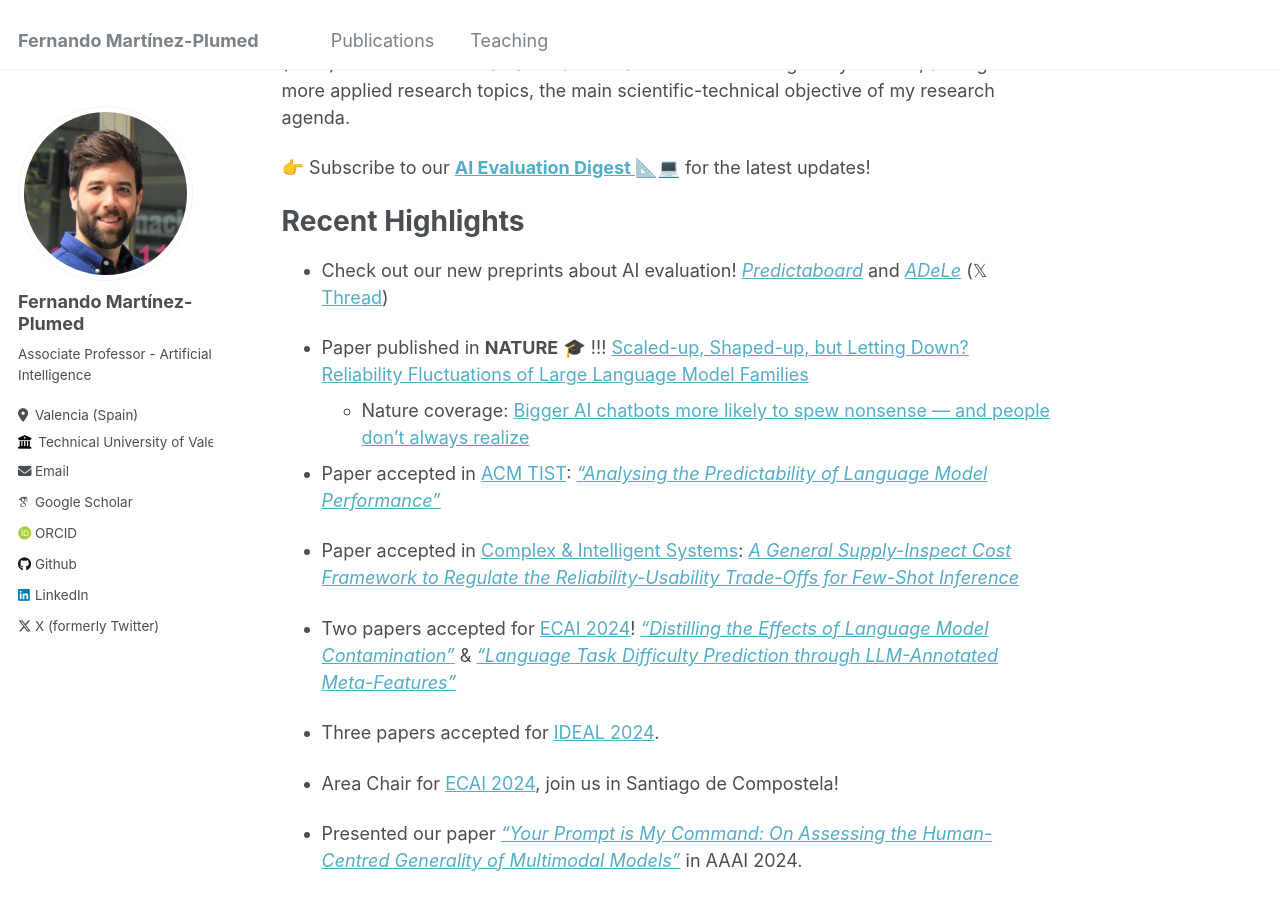
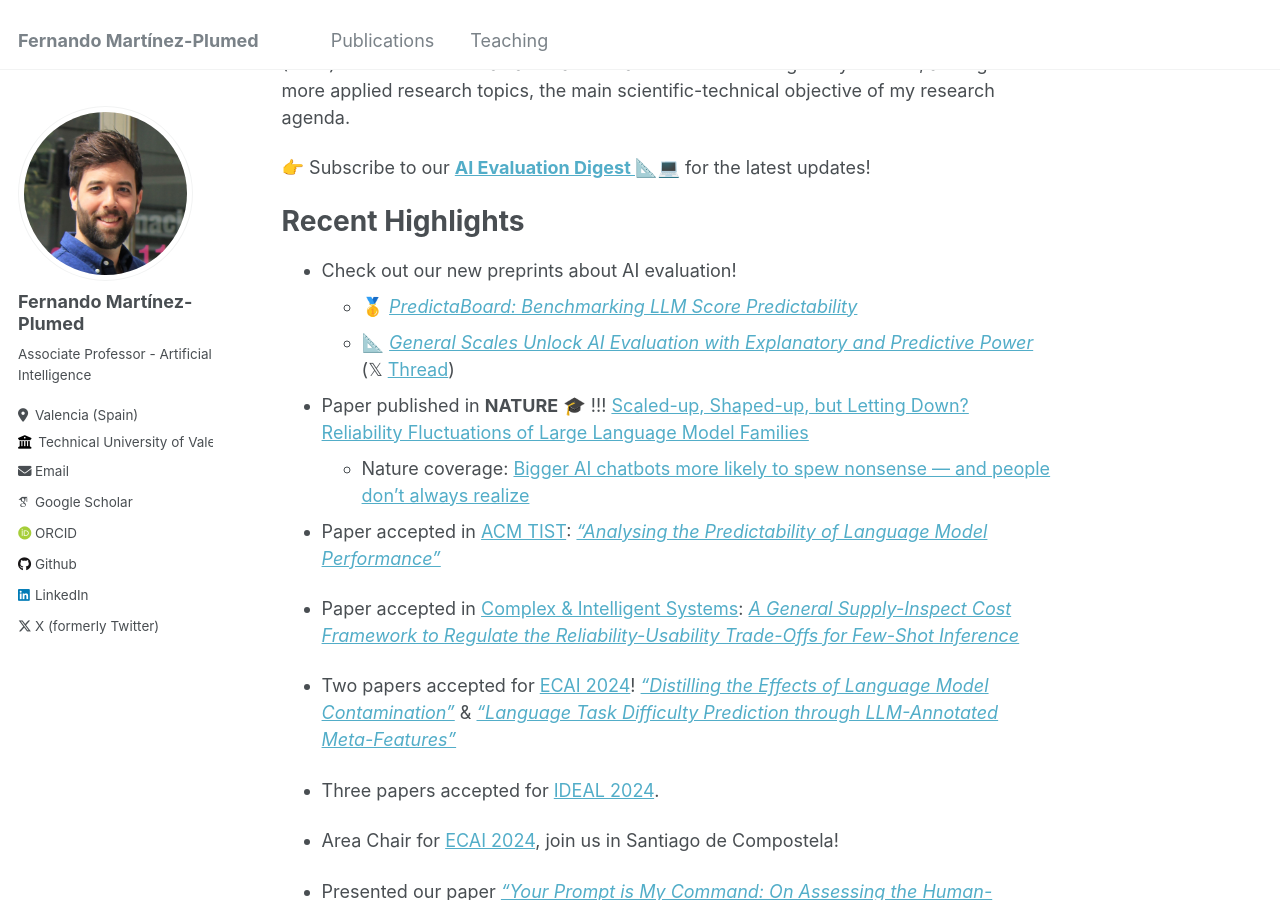
Before and after one commit to nandomp/nandomp.github.io, a Jekyll site: the page built from _pages/about.md, in a window 1280 px wide and 900 px high, scrolled down 313 px. Built offline with Jekyll 4.4.1, drawn with Linux system fonts in a browser that asks for light colours; some web fonts are replaced.

Commit message:
Update about.md

```diff
--- a/_pages/about.md
+++ b/_pages/about.md
@@ -15,7 +15,9 @@ Associate Professor at the Technical University of Valencia ([UPV](http://www.up
 
 Recent Highlights
 ======
-* Check out our new preprints about AI evaluation! [*Predictaboard*](https://predictaboard.github.io/) and [*ADeLe*](https://arxiv.org/pdf/2503.06378) (𝕏 [Thread](https://x.com/lexin_zhou/status/1899271596264825308))
+* Check out our new preprints about AI evaluation!
+  * 🥇 [*PredictaBoard: Benchmarking LLM Score Predictability*](https://predictaboard.github.io/)
+  * 📐 [*General Scales Unlock AI Evaluation with Explanatory and Predictive Power*](https://arxiv.org/pdf/2503.06378) (𝕏 [Thread](https://x.com/lexin_zhou/status/1899271596264825308))
 
 * Paper published in **NATURE** 🎓 !!!  [Scaled-up, Shaped-up, but Letting Down? Reliability Fluctuations of Large Language Model Families](https://www.nature.com/articles/s41586-024-07930-y)
   * Nature coverage: [Bigger AI chatbots more likely to spew nonsense — and people don't always realize](https://www.nature.com/articles/d41586-024-03137-3)
```
